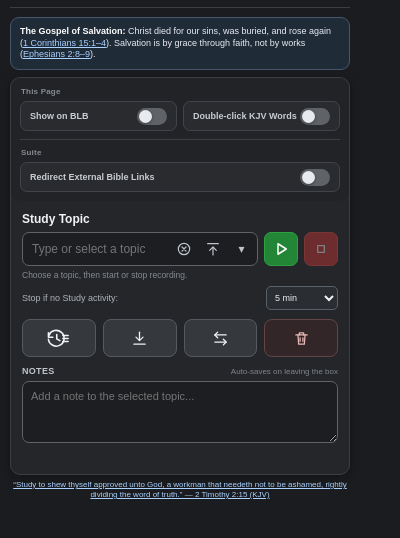
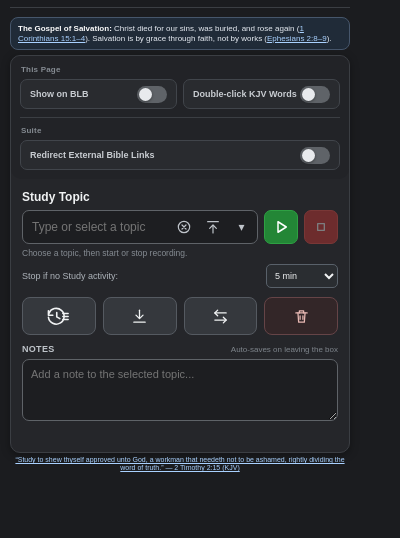
Before and after one commit to arunamalrajmca/blb-suite, a browser extension: page extension/popup.html in a window 400 px wide. Shown: the part 46-584 px from the top of the page. Drawn offline with Linux system fonts and the light colour scheme.

Commit message:
Reduce Gospel and footer text size in popup

```diff
--- a/extension/popup.html
+++ b/extension/popup.html
@@ -11,7 +11,7 @@ body{margin:0;width:360px;padding:10px;background:#1b1c1f;color:#e8eaed;font-fam
 button,input,textarea{font:inherit}
 .app-header{display:flex;align-items:center;gap:9px;padding:1px 3px 10px;border-bottom:1px solid #3b3e43;margin-bottom:9px}
 .header-icon{width:32px;height:32px;border-radius:7px}.header-copy{min-width:0;flex:1}.header-title{font-size:14px;font-weight:700;line-height:17px;color:#f5f5f5}.header-subtitle{font-size:9px;line-height:12px;color:#9aa0a6}
-.gospel-card{margin:0 0 7px;padding:6px 9px;border:1px solid #46566b;border-radius:9px;background:#202b38;color:#e8edf4;font-size:9px;line-height:1.3}.gospel-card strong{color:#fff}.gospel-card p{margin:2px 0}.gospel-card a{color:#a9d1ff;text-decoration:underline}.popup-card{border:1px solid #3b3e43;border-radius:10px;background:#25262a;box-shadow:0 2px 8px rgba(0,0,0,.35);overflow:visible}
+.gospel-card{margin:0 0 5px;padding:4px 7px;border:1px solid #46566b;border-radius:8px;background:#202b38;color:#e8edf4;font-size:8px;line-height:1.2}.gospel-card strong{color:#fff}.gospel-card p{margin:2px 0}.gospel-card a{color:#a9d1ff;text-decoration:underline}.popup-card{border:1px solid #3b3e43;border-radius:10px;background:#25262a;box-shadow:0 2px 8px rgba(0,0,0,.35);overflow:visible}
 .suite-section{padding:9px;background:#222327;border-radius:10px;display:block}
 .suite-group{display:grid;grid-template-columns:1fr 1fr;gap:6px}
 .suite-group + .suite-group{margin-top:8px;padding-top:8px;border-top:1px solid #3b3e43;grid-template-columns:1fr}
@@ -214,7 +214,7 @@ button,input,textarea{font:inherit}
     </section>
   </main>
 
-  <footer class="popup-footer" style="padding:5px 2px 0;text-align:center;color:#858b92;font-size:8px;line-height:1.25">
+  <footer class="popup-footer" style="padding:3px 2px 0;text-align:center;color:#858b92;font-size:7px;line-height:1.15">
     <a href="https://columbusbiblechurch.org/" target="_blank" rel="noreferrer" style="color:#a9d1ff;text-decoration:underline">“Study to shew thyself approved unto God, a workman that needeth not to be ashamed, rightly dividing the word of truth.” — 2 Timothy 2:15 (KJV)</a>
   </footer>
 
```
